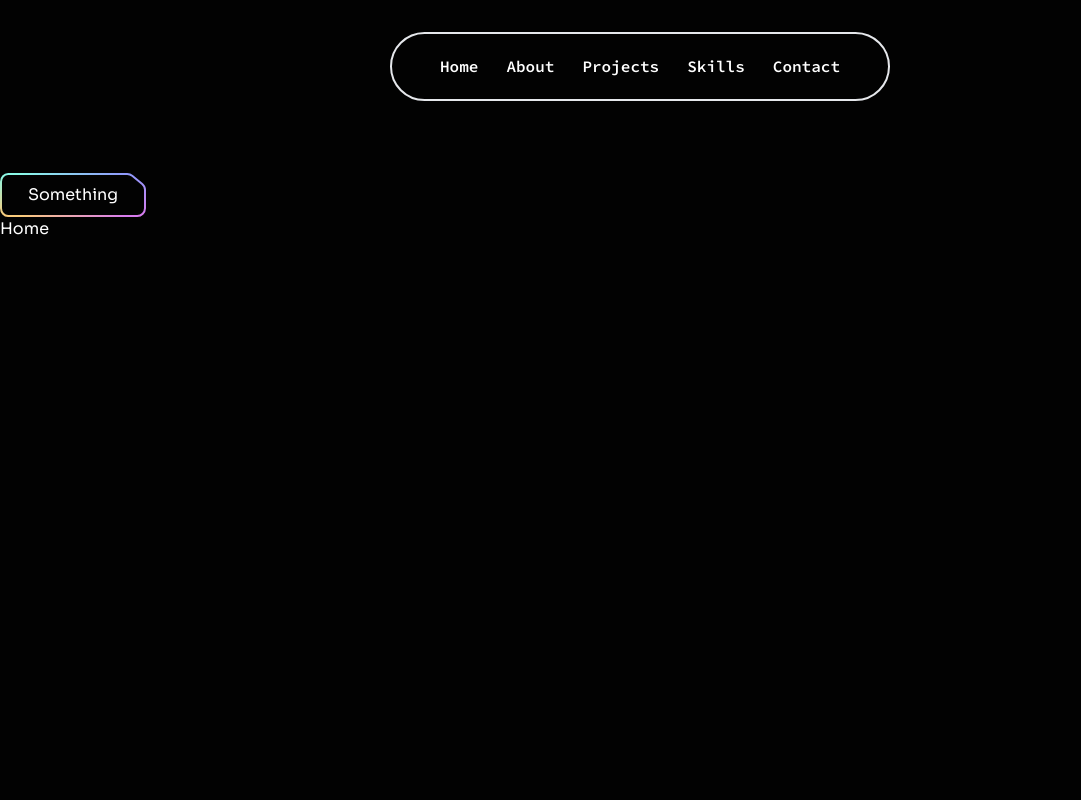
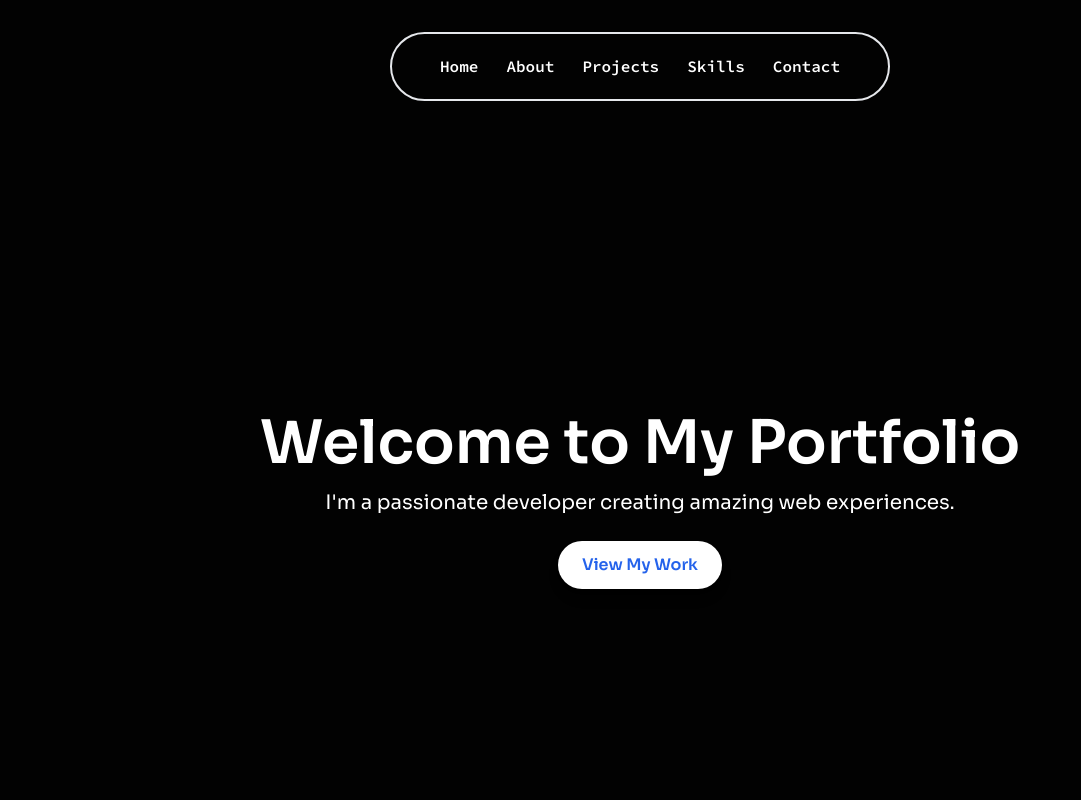
Before and after one commit to rahmanabdulquadir/rahman-aq-portfolio, a React (Vite) app: page / in a window 1280 px wide. Shown: the top 800 px of the page, without its empty margins (0-1081 px from the left). Built offline with nearby package versions, Linux system fonts and the light colour scheme.

Commit message:
basic hero section created

```diff
--- a/src/App.jsx
+++ b/src/App.jsx
@@ -1,4 +1,3 @@
-
 import ButtonGradient from "./assets/svg/ButtonGradient";
 import About from "./sections/About";
 import Contact from "./sections/Contact";
@@ -6,20 +5,19 @@ import Home from "./sections/Home";
 import Navbar from "./sections/Navbar";
 import Projects from "./sections/Projects";
 import Skills from "./sections/Skills";
-import Button from "./components/Button"
+
 
 function App() {
   return (
     <main className="  bg-fixed  bg-cover text-white ">
       <div className=" bg-black/[0.9]">
         <Navbar />
-        <Button className='mt-10' href="#about">Something</Button>
-        <ButtonGradient/>
         <Home />
         <About />
         <Projects />
         <Skills />
         <Contact />
+        <ButtonGradient />
       </div>
     </main>
   );
@@ -27,5 +25,4 @@ function App() {
 
 export default App;
 
-
 // bg-[url('./assets/images/noise.jpg')]
--- a/src/sections/Home.jsx
+++ b/src/sections/Home.jsx
@@ -1,9 +1,23 @@
-
-
 const Home = () => {
   return (
-    <div className="space-x-y" id="home">Home</div>
-  )
-}
+    <div
+      id="home"
+      className="space-x-y flex flex-col items-center justify-center  text-white text-center p-2"
+    >
+      <h1 className="text-5xl md:text-6xl font-bold mb-4">
+        Welcome to My Portfolio
+      </h1>
+      <p className="text-lg md:text-xl mb-6">
+        I'm a passionate developer creating amazing web experiences.
+      </p>
+      <a
+        href="#projects"
+        className="bg-white text-blue-600 font-semibold px-6 py-3 rounded-full shadow-lg transition duration-300 hover:bg-gray-200"
+      >
+        View My Work
+      </a>
+    </div>
+  );
+};
 
-export default Home
+export default Home;
--- a/src/sections/Navbar.jsx
+++ b/src/sections/Navbar.jsx
@@ -1,46 +1,5 @@
-
 import { navLinks } from "../constants";
-
-// export const HamburgerMenu = () => {
-//   return (
-//     <div className="absolute inset-0 pointer-events-none lg:hidden">
-//       <div className="absolute inset-0 opacity-[.03]">
-//         <img
-//           className="w-full h-full object-cover"
-//           src={background}
-//           width={688}
-//           height={953}
-//           alt="Background"
-//         />
-//       </div>
-//     </div>
-//   );
-// };
-
-// const Navbar = () => {
-//   return (
-//     <div className="text-white ">
-//       <div className="flex justify-center">
-//         <ul className="flex gap-7 w-[500px] justify-center border-2 border-gradient-border  my-8 py-5 px-2 rounded-full">
-//           {navLinks.map((item) => (
-//             <li key={item.id}>
-//               <a className="font-code font-semibold" href={item.href}>
-//                 {item.name}
-//               </a>
-//             </li>
-//           ))}
-//         </ul>
-//       </div>
-//     </div>
-//   );
-// };
-
-// export default Navbar;
-
-
-
-import  { useState } from 'react';
-
+import { useState } from "react";
 
 const Navbar = () => {
   const [isOpen, setIsOpen] = useState(false);
@@ -53,7 +12,7 @@ const Navbar = () => {
     <div className="text-white">
       {/* Large Screen Navbar */}
       <div className="hidden md:flex justify-center">
-        <ul className="flex gap-7 w-[500px] justify-center border-2 border-gradient-border my-8 py-5 px-2 rounded-full">
+        <ul className="flex gap-7 w-[500px] justify-center border-2 border-gradient-border mt-8 py-5 px-2 rounded-full">
           {navLinks.map((item) => (
             <li key={item.id}>
               <a className="font-code font-semibold" href={item.href}>
@@ -105,7 +64,7 @@ const Navbar = () => {
       {/* Mobile Menu */}
       <div
         className={`${
-          isOpen ? 'max-h-screen opacity-100' : 'max-h-0 opacity-0'
+          isOpen ? "max-h-screen opacity-100" : "max-h-0 opacity-0"
         } overflow-hidden transition-all duration-300 ease-in-out md:hidden`}
       >
         <ul className="flex flex-col gap-4 border-2 border-gradient-border py-5 px-4 rounded-lg">
```
